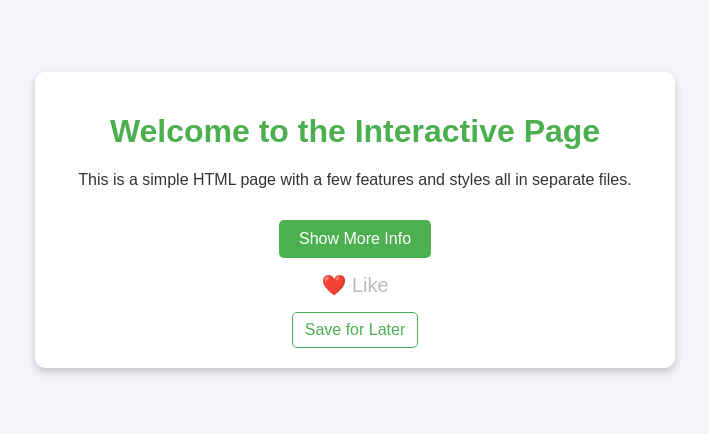
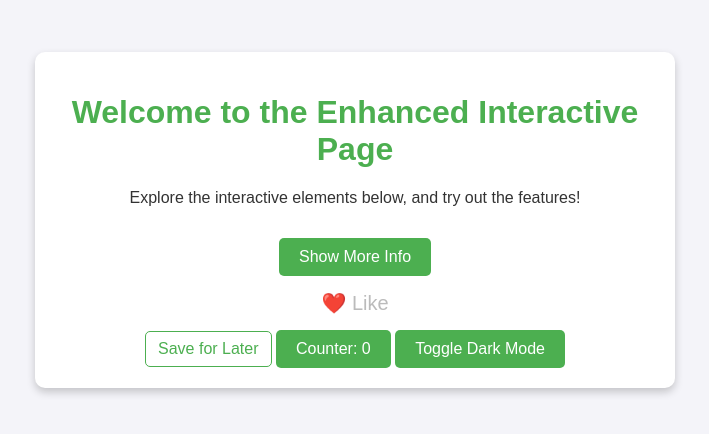
Before and after one commit to ScarlettRiott/Issues, a plain HTML site: page index.html in a window 1280 px wide. Shown: the part 180-614 px from the top of the page, without its empty margins (285-994 px from the left). Drawn offline with Linux system fonts and the light colour scheme.

Commit message:
Added some features

```diff
--- a/index.html
+++ b/index.html
@@ -8,11 +8,8 @@
   </head>
   <body>
     <div class="container">
-      <h1>Welcome to the Interactive Page</h1>
-      <p>
-        This is a simple HTML page with a few features and styles all in
-        separate files.
-      </p>
+      <h1>Welcome to the Enhanced Interactive Page</h1>
+      <p>Explore the interactive elements below, and try out the features!</p>
 
       <!-- Button to toggle hidden content -->
       <button class="btn" onclick="toggleContent()">Show More Info</button>
@@ -29,6 +26,14 @@
       <div class="save-btn" onclick="alert('Saved for later!')">
         Save for Later
       </div>
+
+      <!-- Counter button -->
+      <button class="btn" onclick="incrementCounter()">
+        Counter: <span id="counter">0</span>
+      </button>
+
+      <!-- Dark Mode Toggle -->
+      <button class="btn" onclick="toggleDarkMode()">Toggle Dark Mode</button>
     </div>
 
     <script src="script.js"></script>
--- a/script.js
+++ b/script.js
@@ -15,3 +15,15 @@ function toggleLike() {
     ? "❤️ Liked"
     : "❤️ Like";
 }
+
+// Counter increment
+let count = 0;
+function incrementCounter() {
+  count++;
+  document.getElementById("counter").textContent = count;
+}
+
+// Toggle dark mode
+function toggleDarkMode() {
+  document.body.classList.toggle("dark-mode");
+}
--- a/styles.css
+++ b/styles.css
@@ -9,6 +9,13 @@ body {
     justify-content: center;
     align-items: center;
     min-height: 100vh;
+    transition: background-color 0.3s, color 0.3s;
+}
+
+/* Dark mode */
+body.dark-mode {
+    background-color: #333;
+    color: #f4f4f9;
 }
 
 /* Container styling */
@@ -20,6 +27,11 @@ body {
     border-radius: 10px;
     box-shadow: 0 4px 8px rgba(0, 0, 0, 0.2);
     text-align: center;
+    transition: background-color 0.3s;
+}
+
+body.dark-mode .container {
+    background: #444;
 }
 
 /* Header */
```
